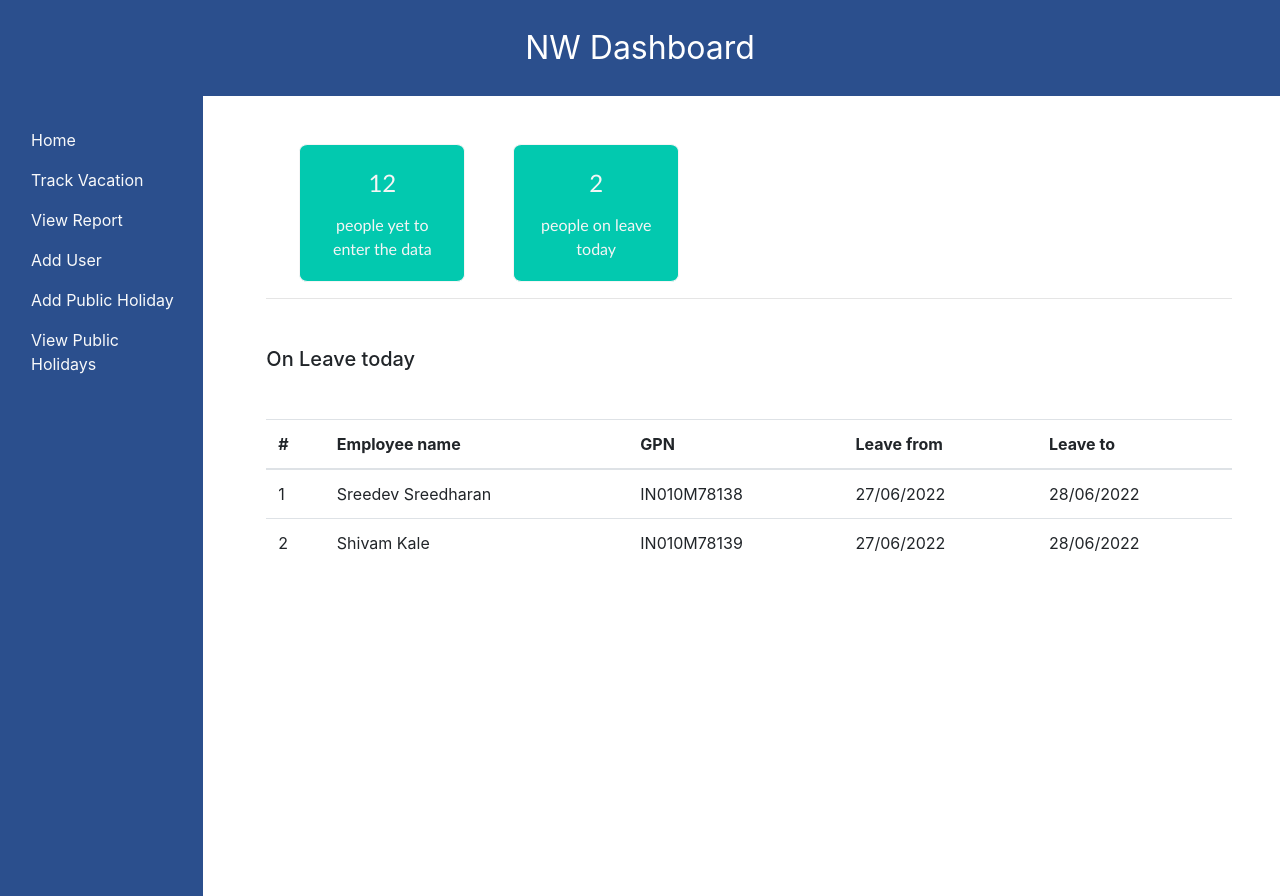
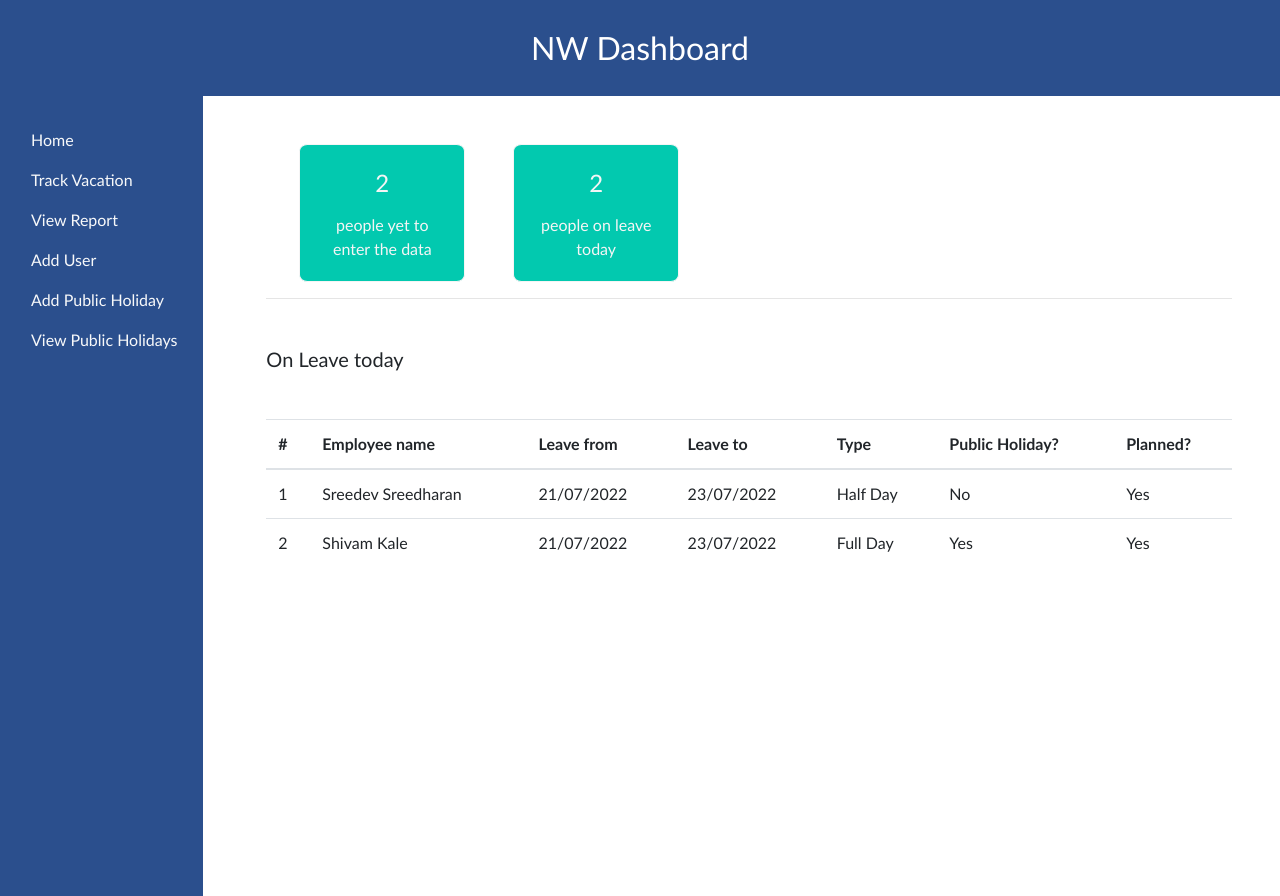
Before and after one commit to sreedevsreedharan/nw-dashboard-ui, a React (Create React App) app: page / in a window 1280 px wide. Built offline with nearby package versions, Linux system fonts and the light colour scheme.

Commit message:
Adding redux and initialLoad json

```diff
--- a/package.json
+++ b/package.json
@@ -5,13 +5,16 @@
   "dependencies": {
     "@testing-library/jest-dom": "^5.16.4",
     "@testing-library/react": "^13.3.0",
+    "@reduxjs/toolkit": "^1.8.2",
     "@testing-library/user-event": "^13.5.0",
     "react": "^18.2.0",
     "react-dom": "^18.2.0",
     "react-multi-date-picker": "^3.3.0",
     "react-scripts": "5.0.1",
     "sass": "^1.53.0",
-    "web-vitals": "^2.1.4"
+    "web-vitals": "^2.1.4",
+    "react-redux": "^8.0.2",
+    "redux": "^4.2.0"
   },
   "scripts": {
     "start": "react-scripts start",
--- a/src/App.js
+++ b/src/App.js
@@ -4,7 +4,7 @@ import LandingPage from './LandingPage/LandingPage';
 
 function App() {
   return (
-    <div classname="dashboard-container">
+    <div className="dashboard-container">
       <LandingPage />
     </div>
   );
--- a/src/Home/Home.jsx
+++ b/src/Home/Home.jsx
@@ -2,14 +2,16 @@ import React from "react";
 import DashBoardBox from "../DashBoardBox/DashBoardBox";
 import './Home.scss';
 import OnHoliday from "./OnHoliday/OnHoliday";
+import { useSelector } from 'react-redux';
 
 const Home = () => {
+    let currentState = useSelector((state) => state.leaveToday);
     return (
         <div className="row p-5">
             <div className="col-md-12">
                 <div className="row">
-                    <DashBoardBox count="12" text="people yet to enter the data" />
-                    <DashBoardBox count="2" text="people on leave today" />
+                    <DashBoardBox count={currentState.vacationPending.length} text="people yet to enter the data" />
+                    <DashBoardBox count={currentState.leaveToday.length} text="people on leave today" />
                 </div>
                 <hr/>
                 <div className="row mt-5">
--- a/src/Home/OnHoliday/OnHoliday.jsx
+++ b/src/Home/OnHoliday/OnHoliday.jsx
@@ -1,6 +1,8 @@
 import React from "react";
+import { useSelector } from 'react-redux';
 
 const OnHoliday = () => {
+    let currentState = useSelector((state) => state.leaveToday);
     return (
         <div className="col-md-12">
             <div>
@@ -8,27 +10,30 @@ const OnHoliday = () => {
             </div>
             <table className="table mt-5">
                 <thead>
-                    <th>#</th>
-                    <th>Employee name</th>
-                    <th>GPN</th>
-                    <th>Leave from</th>
-                    <th>Leave to</th>
+                    <tr>
+                        <th>#</th>
+                        <th>Employee name</th>
+                        <th>Leave from</th>
+                        <th>Leave to</th>
+                        <th>Type</th>
+                        <th>Public Holiday?</th>
+                        <th>Planned?</th>
+                    </tr>
                 </thead>
                 <tbody>
-                    <tr>
-                        <td>1</td>
-                        <td>Sreedev Sreedharan</td>
-                        <td>IN010M78138</td>
-                        <td>27/06/2022</td>
-                        <td>28/06/2022</td>
-                    </tr>
-                    <tr>
-                        <td>2</td>
-                        <td>Shivam Kale</td>
-                        <td>IN010M78139</td>
-                        <td>27/06/2022</td>
-                        <td>28/06/2022</td>
-                    </tr>
+                    {currentState.leaveToday.map((user, index) => {
+                        return (
+                            <tr key={user.id}>
+                                <td>{index+1}</td>
+                                <td>{user.name}</td>
+                                <td>{user.leavefrom}</td>
+                                <td>{user.leaveto}</td>
+                                <td>{user.type==='half'?"Half Day":"Full Day"}</td>
+                                <td>{user.ph?"Yes":"No"}</td>
+                                <td>{user.planned?"Yes":"No"}</td>
+                            </tr>
+                        )
+                    })}
                 </tbody>
             </table>
         </div>
--- a/src/LandingPage/LandingPage.jsx
+++ b/src/LandingPage/LandingPage.jsx
@@ -1,12 +1,26 @@
-import React, { useState } from "react";
+import React, { useEffect, useState } from "react";
 import Home from "../Home/Home";
 import SidePanel from "../SidePanel/SidePanel";
 import TrackVacation from "../TrackVacation/TrackVacation";
 import './LandingPage.scss';
+import initialLoad from '../temp/initialLoad.json';
+import { useDispatch } from "react-redux";
+import { addLeaveToday, addUsers, addVacationPending } from "../common/redux/DashBoardSlice";
 
 const LandingPage = () => {
 
+    const dispatch = useDispatch();
+
+
     const[currentScreen, setCurrentScreen] = useState(true);
+
+    useEffect(()=>{
+        console.log('initialLoad',initialLoad);
+        dispatch(addUsers(initialLoad.allUsers));
+        dispatch(addLeaveToday(initialLoad.currentDayLeave));
+        dispatch(addVacationPending(initialLoad.pendingVacationUser));
+
+    },[]);
 
     const toggleScreen = () =>{
         setCurrentScreen(!currentScreen);
--- /dev/null
+++ b/src/common/redux/DashBoardSlice.js
@@ -0,0 +1,28 @@
+import { createSlice } from '@reduxjs/toolkit'
+
+
+const initialState = {
+  users:[],
+  leaveToday:[],
+  vacationPending:[]
+}
+
+export const DashBoardSlice = createSlice({
+  name: 'dashboard',
+  initialState,
+  reducers: {
+    addUsers: (state, value) => {
+      state.users = value.payload;
+    },
+    addLeaveToday: (state, value) => {
+      state.leaveToday = value.payload;
+    },
+    addVacationPending: (state, value) => {
+      state.vacationPending = value.payload;
+    }
+  },
+})
+
+export const { addUsers, addLeaveToday, addVacationPending} = DashBoardSlice.actions
+
+export default DashBoardSlice.reducer
--- /dev/null
+++ b/src/common/redux/store.js
@@ -0,0 +1,10 @@
+import { configureStore } from '@reduxjs/toolkit';
+import dashboardReducer from './DashBoardSlice'
+
+export const store = configureStore({
+  reducer: {
+    users: dashboardReducer,
+    leaveToday: dashboardReducer,
+    vacationPending: dashboardReducer
+  },
+})
--- a/src/index.js
+++ b/src/index.js
@@ -3,12 +3,14 @@ import ReactDOM from 'react-dom/client';
 import './index.css';
 import App from './App';
 import reportWebVitals from './reportWebVitals';
+import { Provider } from 'react-redux';
+import { store } from './common/redux/store';
 
 const root = ReactDOM.createRoot(document.getElementById('root'));
 root.render(
-  <React.StrictMode>
+  <Provider store={store}>
     <App />
-  </React.StrictMode>
+  </Provider>
 );
 
 // If you want to start measuring performance in your app, pass a function
--- /dev/null
+++ b/src/temp/initialLoad.json
@@ -0,0 +1,72 @@
+{
+	"pendingVacationUser":[
+		{
+			"id":1,
+			"name":"Sreedev Sreedharan",
+			"team": "Telematics",
+			"email":"sreedev.sreedharan@gds.ey.com",
+			"location": "tvm",
+			"lead": "Sreedev Sreedharan",
+			"GPN":"1234",
+			"line": "T&M"
+		},
+		{
+			"id":2,
+			"name":"Shivam Kale",
+			"team": "Telematics",
+			"email":"shivam.kale@gds.ey.com",
+			"location": "blr",
+			"lead": "Sreedev Sreedharan",
+			"GPN":"1234",
+			"line": "T&M"
+		}
+	],
+	"currentDayLeave":[
+		{
+			"id":1,
+			"name":"Sreedev Sreedharan",
+			"team": "Telematics",
+			"email":"sreedev.sreedharan@gds.ey.com",
+			"location": "tvm",
+			"leavefrom":"21/07/2022",
+			"leaveto":"23/07/2022",
+			"planned": true,
+			"type": "half",
+			"ph": false
+		},
+		{
+			"id":2,
+			"name":"Shivam Kale",
+			"team": "Telematics",
+			"email":"shivam.kale@gds.ey.com",
+			"location": "blr",
+			"leavefrom":"21/07/2022",
+			"leaveto":"23/07/2022",
+			"planned": true,
+			"type": "full",
+			"ph": true
+		}
+	],
+	"allUsers":[
+		{
+			"id":1,
+			"name":"Sreedev Sreedharan",
+			"team": "Telematics",
+			"email":"sreedev.sreedharan@gds.ey.com",
+			"location": "tvm",
+			"lead": "Sreedev Sreedharan",
+			"GPN":"1234",
+			"line": "T&M"
+		},
+		{
+			"id":2,
+			"name":"Shivam Kale",
+			"team": "Telematics",
+			"email":"shivam.kale@gds.ey.com",
+			"location": "blr",
+			"lead": "Sreedev Sreedharan",
+			"GPN":"1234",
+			"line": "T&M"
+		}
+	]
+}
```
Also changed, not shown: 1 other file (tests, documents, lock files or other folders).
